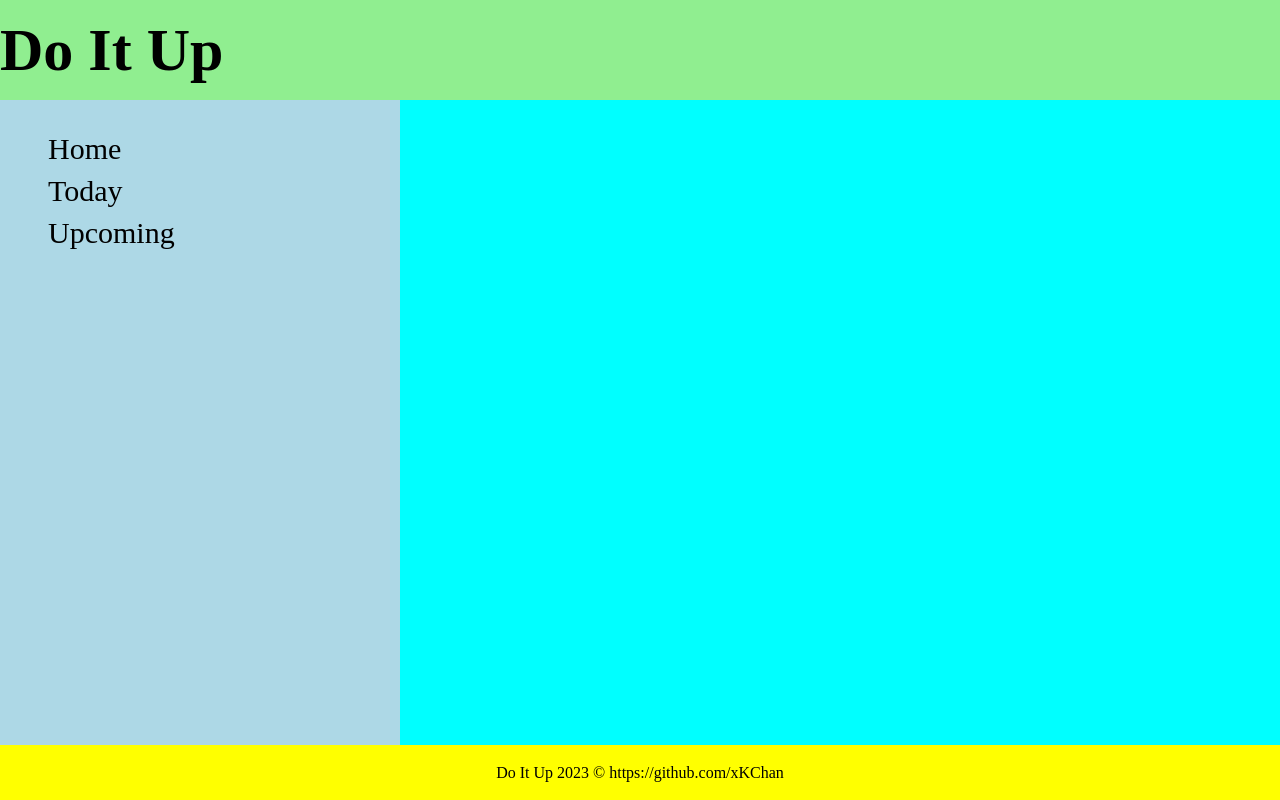
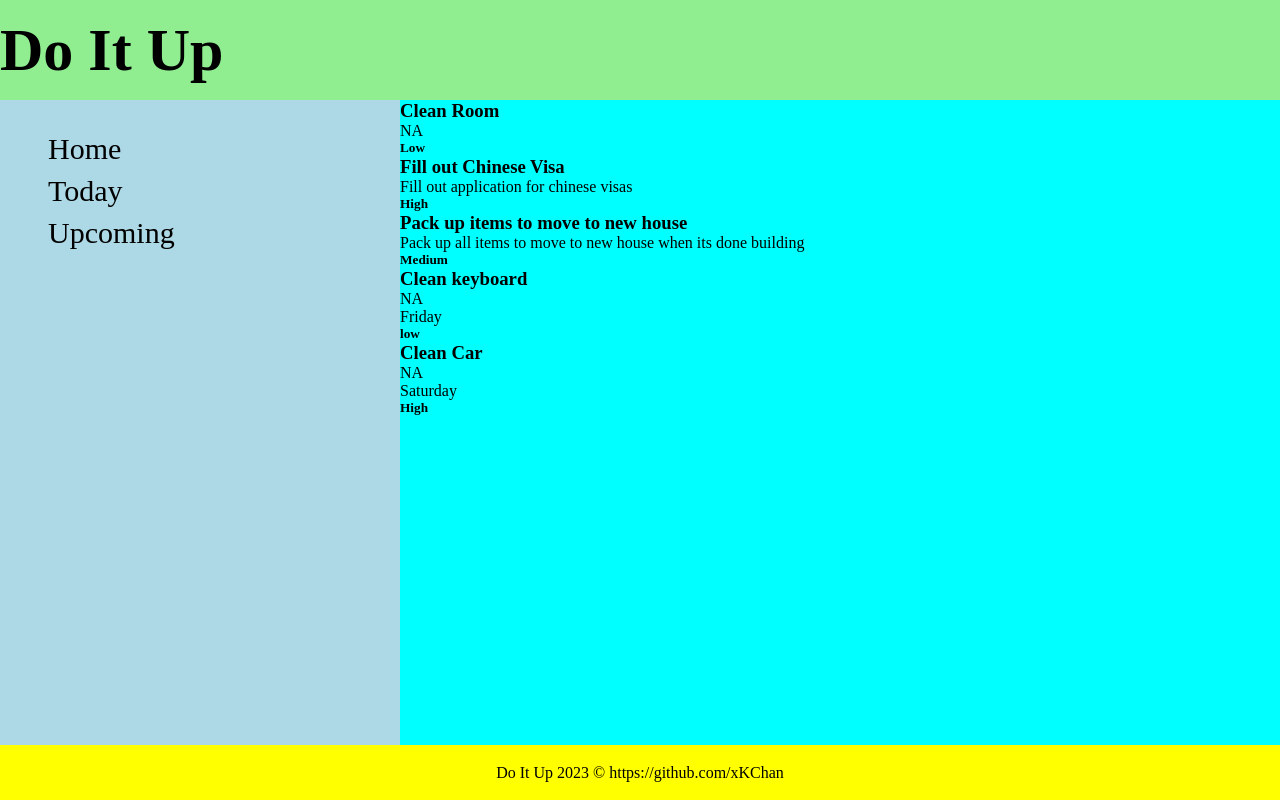
Before and after one commit to xKChan/toDoApp, a website built with webpack: page dist/index.html in a window 1280 px wide. Built offline with nearby package versions, Linux system fonts and the light colour scheme.

Commit message:
Got projectList to display on DOM

```diff
--- a/src/projects.js
+++ b/src/projects.js
@@ -22,7 +22,7 @@ export const myProjects = [
 
 // Project factory
 class Projects {
-  constructor(title, description, dueDate, priority) {
+  constructor(title, description = "N/A", dueDate, priority) {
     this.title = title;
     this.description = description;
     this.dueDate = dueDate;
--- a/src/style.css
+++ b/src/style.css
@@ -35,6 +35,7 @@
 .sidebar {
   background-color: lightblue;
   font-size: 30px;
+  /* grid-area: 1 / 1 / 2 / 2; */
 }
 
 .sidebar ul {
--- a/src/ui.js
+++ b/src/ui.js
@@ -1,60 +1,55 @@
 import { myProjects, newProject } from "./projects";
-import "./style.css";
+// import "./style.css";
 
 const menu = ["Home", "Today", "Upcoming"];
 
 const initialize = document.querySelector("#content");
+const sidebar = document.querySelector(".sidebar");
 
 export default function initializeUi() {
-  initialize.appendChild(createHeader());
-  initialize.appendChild(createMain());
-  initialize.appendChild(createFooter());
+  createSidebar();
+  displayTasks();
 }
 
-function createHeader() {
-  const headerContainer = document.createElement("div");
-  const headerIcon = document.createElement("h1");
-  headerContainer.setAttribute("id", "headerContainer");
-  headerIcon.classList.add("title");
-  headerIcon.textContent = "Do It Up";
-  headerContainer.appendChild(headerIcon);
-  return headerContainer;
-}
-
-function createMain() {
-  const mainContainer = document.createElement("div");
-  const main = document.createElement("div");
-  const sidebar = document.createElement("div");
+function createSidebar() {
   const navList = document.createElement("ul");
-  mainContainer.setAttribute("id", "mainContainer");
-  sidebar.classList.add("sidebar");
-  main.classList.add("main");
-
   for (let i = 0; i < menu.length; i++) {
     const li = document.createElement("li");
-    li.classList.add(menu[i].toLowerCase(), "menu");
     const a = document.createElement("a");
+    li.classList.add("menu");
+
     a.innerHTML = menu[i];
     li.appendChild(a);
     navList.appendChild(li);
   }
-
   sidebar.appendChild(navList);
-  mainContainer.appendChild(sidebar);
-  mainContainer.appendChild(main);
-  return mainContainer;
 }
 
-function createFooter() {
-  const footerContainer = document.createElement("div");
-  const footer = document.createElement("div");
-  footerContainer.setAttribute("id", "footerContainer");
-  footer.classList.add("footer");
-  footer.textContent = "Do It Up 2023 © https://github.com/xKChan";
-  footerContainer.appendChild(footer);
-  return footerContainer;
+function displayTasks() {
+  const projectTasks = document.querySelector(".tasks");
+  for (let i = 0; i < myProjects.length; i++) {
+    let task = myProjects[i];
+    const dafaultDescription = task.description != "" ? task.description : "NA";
+    let taskEl = document.createElement("div");
+    let title = document.createElement("h3");
+    let description = document.createElement("p");
+    let dueDate = document.createElement("div");
+    let priority = document.createElement("h5");
+    taskEl.classList.add("taskList");
+    title.textContent = task.title;
+    description.textContent = dafaultDescription;
+    dueDate.textContent = task.dueDate;
+    priority.textContent = task.priority;
+    taskEl.appendChild(title);
+    taskEl.appendChild(description);
+    taskEl.appendChild(dueDate);
+    taskEl.appendChild(priority);
+    projectTasks.appendChild(taskEl);
+    console.log(task);
+  }
 }
 
-console.log(myProjects);
+// console.log(myProjects);
+
 newProject("Clean keyboard", "NA", "Friday", "low");
 newProject("Clean Car", "NA", "Saturday", "High");
```
Also changed, not shown: dist/index.html, dist/main.js.
